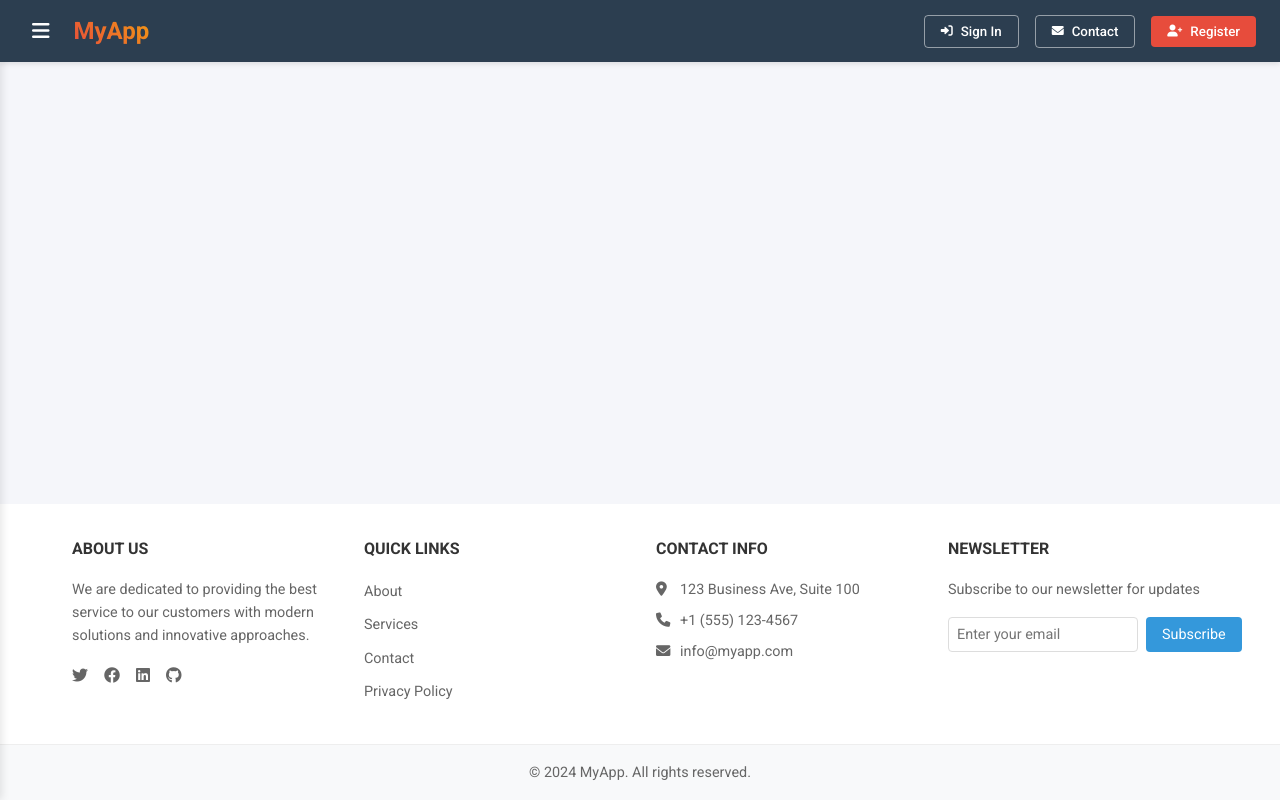
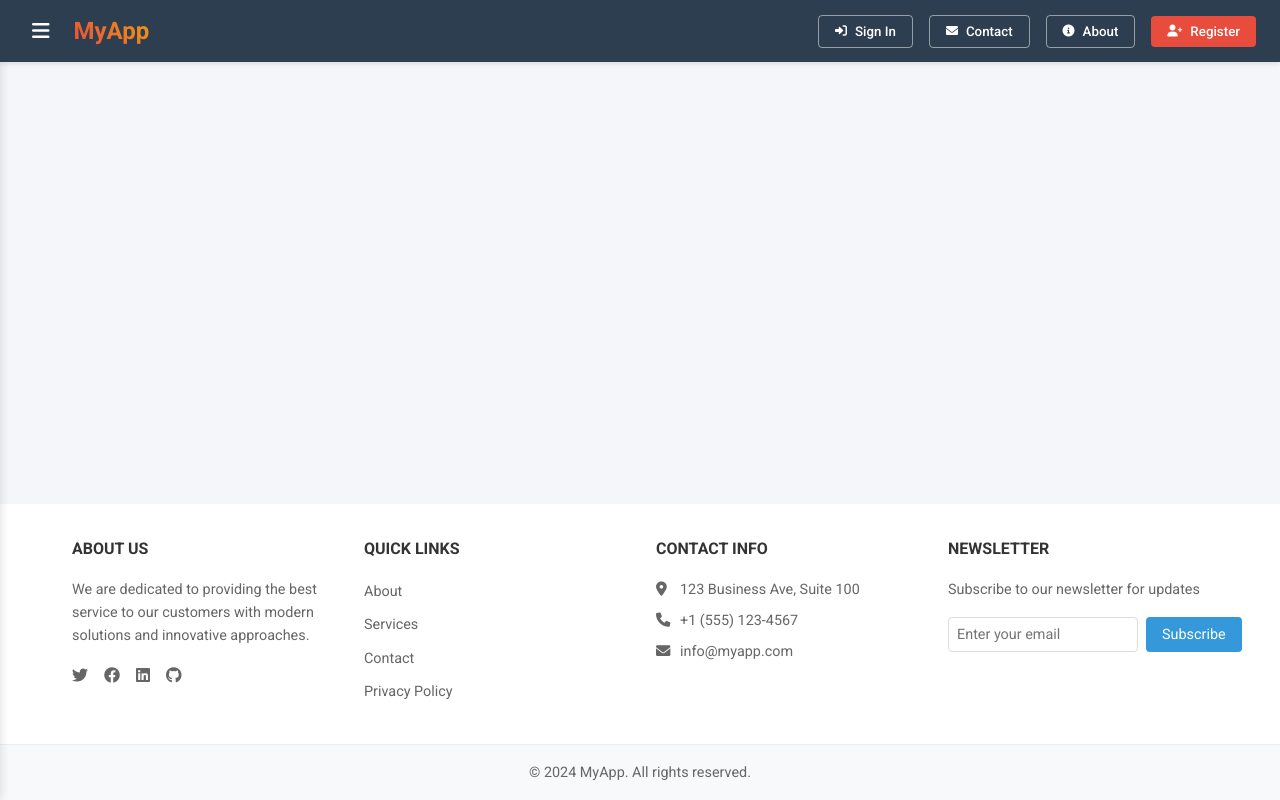
Before and after one commit to sarajoog/find-tutor, an Angular app: page / in a window 1280 px wide. Built offline with nearby package versions, Linux system fonts and the light colour scheme.

Commit message:
Implement the about us component

```diff
--- a/src/app/app.routes.ts
+++ b/src/app/app.routes.ts
@@ -18,6 +18,11 @@ export const routes: Routes = [
         path: 'pages/contact',
         loadComponent: () =>
           import('./pages/contact/contact.component').then(m => m.ContactComponent)
+      },
+      {
+        path: 'pages/about',
+        loadComponent: () =>
+          import('./pages/about/about.component').then(m => m.AboutComponent)
       }
     ]
   }
--- a/src/app/layout/components/navbar/navbar.component.html
+++ b/src/app/layout/components/navbar/navbar.component.html
@@ -13,10 +13,17 @@
       <i class="fas fa-sign-in-alt"></i>
       Sign In
     </button>
+
     <button class="btn btn-general-color-theme" (click)="navigateToContact()">
       <i class="fas fa-envelope"></i>
       Contact
     </button>
+
+    <button class="btn btn-general-color-theme" (click)="navigateToAbout()">
+      <i class="fas fa-info-circle"></i>
+      About
+    </button>
+
     <button class="btn btn-register" (click)="navigateToRegister()">
       <i class="fas fa-user-plus"></i>
       Register
--- a/src/app/layout/components/navbar/navbar.component.ts
+++ b/src/app/layout/components/navbar/navbar.component.ts
@@ -29,4 +29,8 @@ export class NavbarComponent {
   navigateToContact() {
     this.router.navigate(['/pages/contact']);
   }
+
+  navigateToAbout(): void {
+    this.router.navigate(['/pages/about']);
+  }
 }
```
